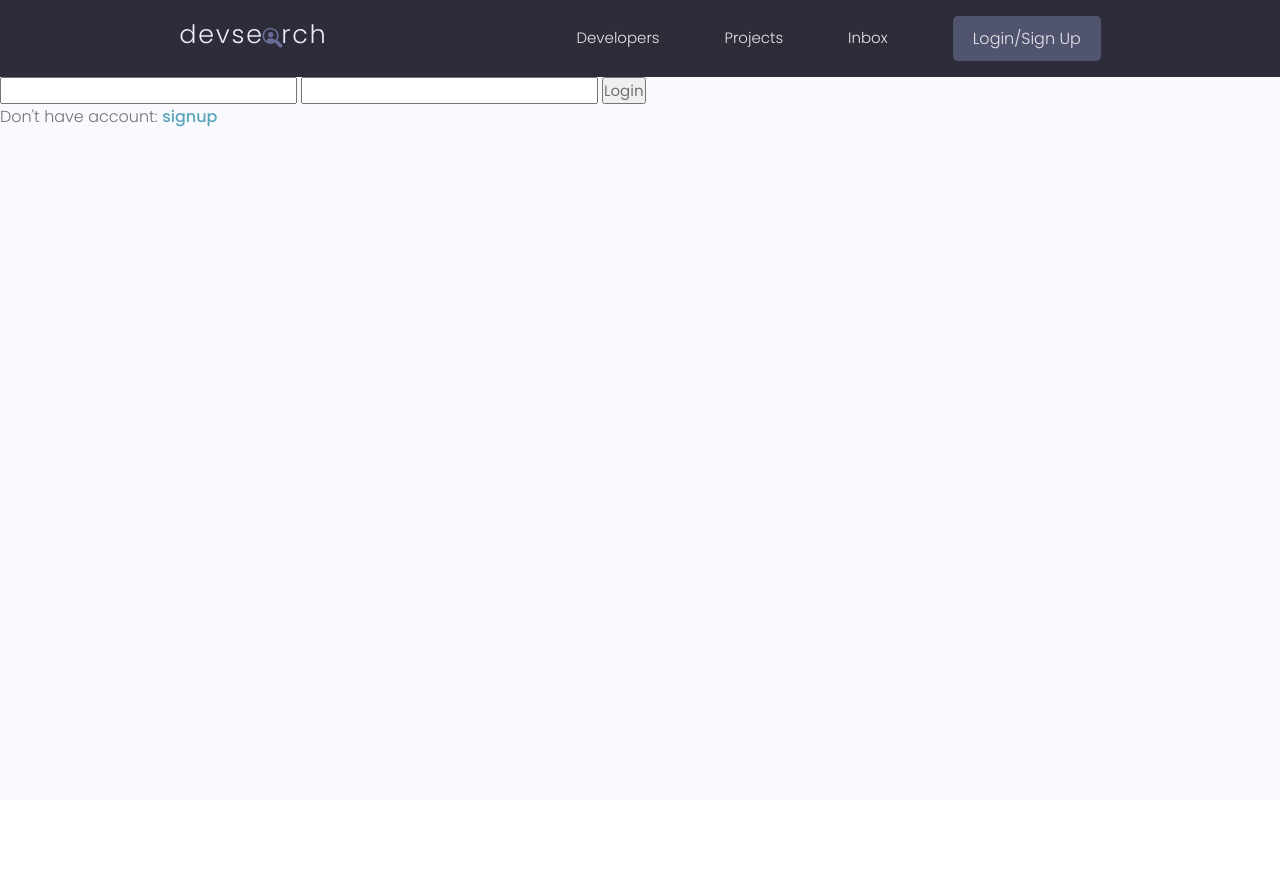
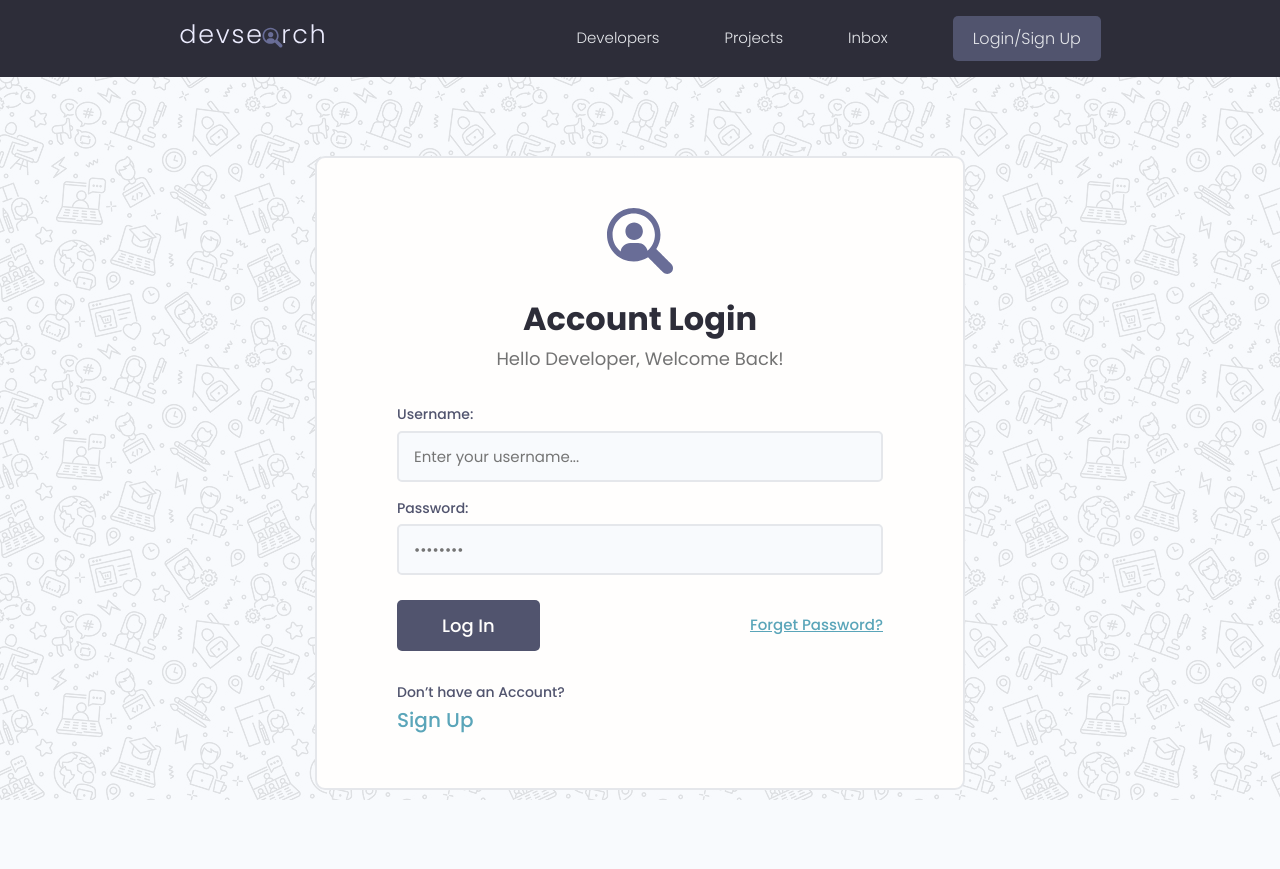
Before and after one commit to hassankabirr/MySite, a Django app: page /login/ in a window 1280 px wide. Before the commit the page ends 127 px from the top, so only its background shows below. Run offline with Django 3.2, Linux system fonts and the light colour scheme; some libraries are stand-ins or nearby versions.

Commit message:
add templates

```diff
--- a/users/form.py
+++ b/users/form.py
@@ -8,3 +8,7 @@ class UserCreation(UserCreationForm):
         labels={
             'first_name': "Name"
         }
+    def __init__(self, *args, **kwargs):
+        super(UserCreation, self).__init__(*args, **kwargs)
+        for name, field in self.fields.items():
+            field.widget.attrs.update({'class': 'input'})
--- a/users/templates/users/login_register.html
+++ b/users/templates/users/login_register.html
@@ -1,21 +1,92 @@
 {% extends 'main.html' %}
+{% load static %}
 {% block contenet %}
 
     {% if page == "register" %}
-        <p>have account: <a href="{% url 'login' %}">signin</a></p>
-        <form method="post" action="">
-        {% csrf_token %}
-            {{ form.as_p }}
-            <button type="submit">signup</button>
-    </form>
+
+    <div class="auth">
+      <div class="card">
+        <div class="auth__header text-center">
+          <a href="/">
+            <img src="{% static 'images/icon.svg'%}" alt="icon" />
+          </a>
+          <h3>Account SignUp</h3>
+          <p>Create a new developer account</p>
+        </div>
+
+        <form method="post" action="" class="form auth__form">
+            {% csrf_token %}
+          <!-- Input:Text -->
+            {% for field in form %}
+          <div class="form__field">
+            <label for="formInput#text">{{ field.label }}</label>
+            {{ field }}
+          </div>
+                {% for error in field.errors %}
+                    <p style="color: red">{{ error }}</p>
+                {% endfor %}
+            {% endfor %}
+
+
+
+          <div class="auth__actions">
+            <input class="btn btn--sub btn--lg" type="submit" value="Sign  In" />
+          </div>
+        </form>
+        <div class="auth__alternative">
+          <p>Already have an Account?</p>
+          <a href="login.html">Log In</a>
+        </div>
+      </div>
+    </div>
+
     {% else %}
-        <form method="post" action="">
-    {% csrf_token %}
-        <input name="username" type="text" />
-        <input name="password" type="password" />
-        <button type="submit">Login</button>
-    </form>
-        <p>Don't have account: <a href="{% url 'register' %}">signup</a></p>
+    <div class="auth">
+      <div class="card">
+        <div class="auth__header text-center">
+          <a href="/">
+            <img src="{% static 'images/icon.svg'%}" alt="icon" />
+          </a>
+          <h3>Account Login</h3>
+          <p>Hello Developer, Welcome Back!</p>
+        </div>
+
+        <form method="post" action="" class="form auth__form">
+            {% csrf_token %}
+          <!-- Input:Email -->
+          <div class="form__field">
+            <label for="formInput#text">Username: </label>
+            <input
+              class="input input--text"
+              id="formInput#text"
+              type="text"
+              name="username"
+              placeholder="Enter your username..."
+            />
+          </div>
+
+          <!-- Input:Password -->
+          <div class="form__field">
+            <label for="formInput#password">Password: </label>
+            <input
+              class="input input--password"
+              id="formInput#passowrd"
+              type="password"
+              name="password"
+              placeholder="••••••••"
+            />
+          </div>
+          <div class="auth__actions">
+            <input class="btn btn--sub btn--lg" type="submit" value="Log In" />
+            <a href="forgetpassword.html">Forget Password?</a>
+          </div>
+        </form>
+        <div class="auth__alternative">
+          <p>Don’t have an Account?</p>
+          <a href="{% url 'register' %}">Sign Up</a>
+        </div>
+      </div>
+    </div>
     {% endif %}
 
 {% endblock %}
```
Also changed, not shown: templates/login.html (added, +67 -0 lines), templates/signup.html (added, +89 -0 lines).
